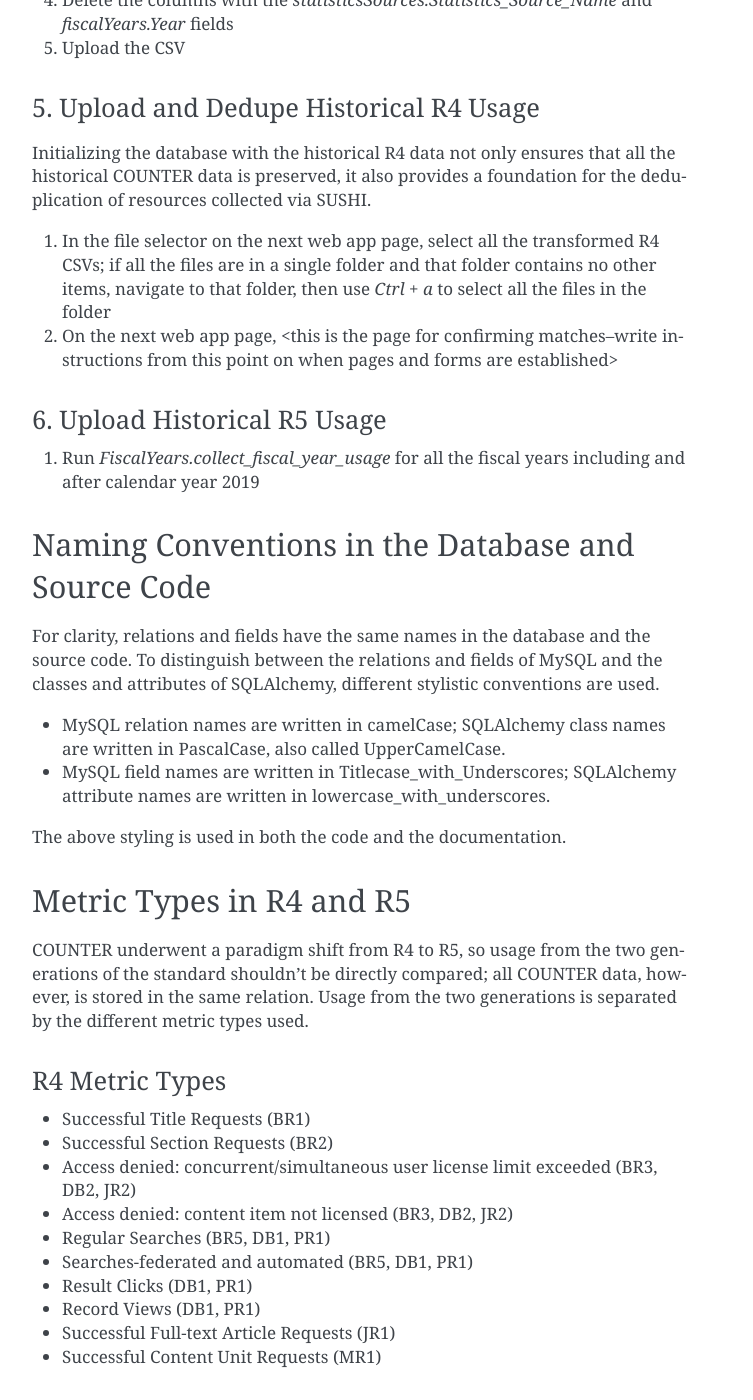
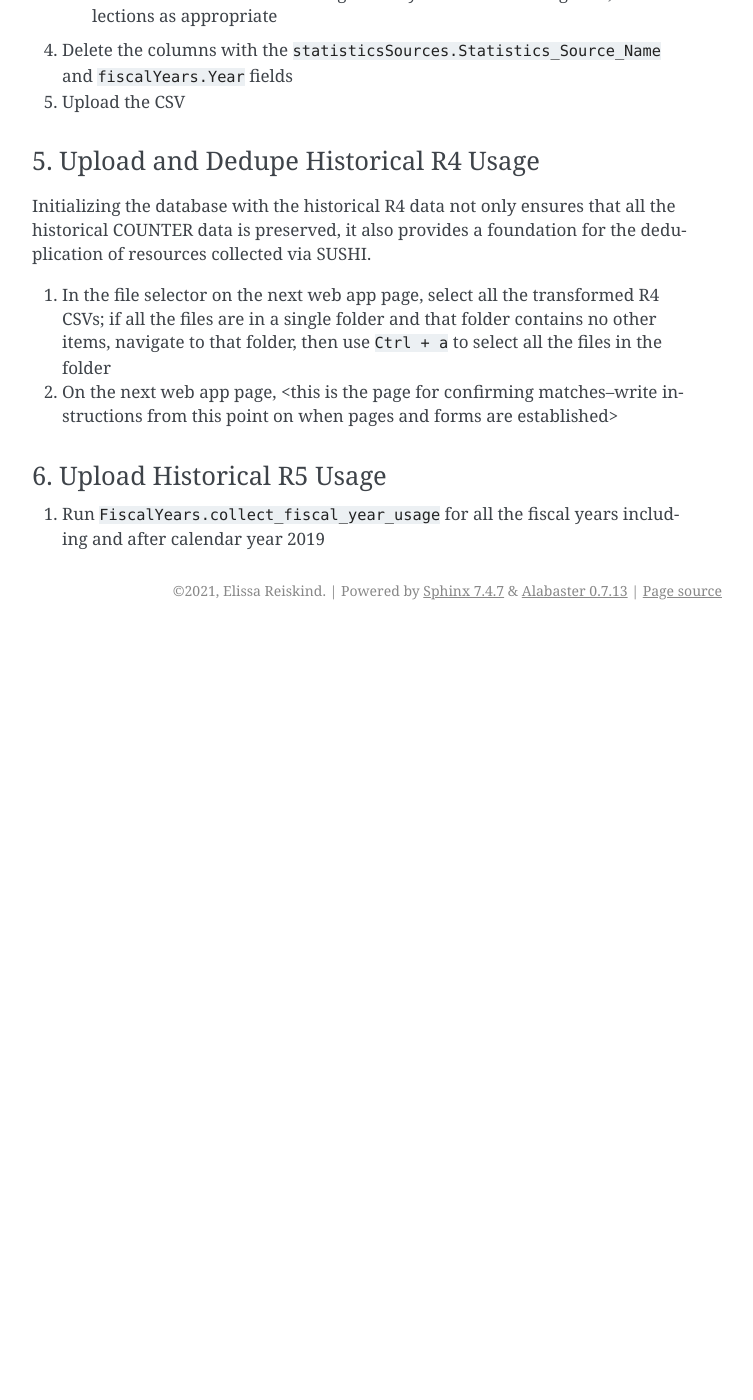
Before and after one commit to ereiskind/nolcat, a Sphinx documentation site: the page built from docs/source/the_database.rst, in a window 1280 px wide and 1400 px high, scrolled down 4723 px. Shown: the whole window, without its empty margins (388-1141 px from the left). Built offline with Sphinx 7.4.7, drawn with Linux system fonts in a browser that asks for light colours; after the commit the page ends 5353 px from its top, so only the background shows below that; some of the changed text lies outside the part shown.

Commit message:
Adjust documentation

```diff
--- a/docs/source/the_database.rst
+++ b/docs/source/the_database.rst
@@ -54,8 +54,8 @@
 4. If numbers weren't added to ``Statistics_Source_ID`` and ``Resource_Source_ID`` in all records as the spreadsheet was being filled in, finish adding sequential numbering to those fields (any records that have duplicates or a note should already have an ID number).
 5. Copy the values in the spreadsheet columns into the columns with the same field labels in "initialize_resourceSources.csv" and "initialize_statisticsSources.csv", including copying the ``Resource Vendor`` and ``Stats Vendor`` columns into the ``REFERENCE Vendor_ID`` fields in the appropriate CSV.
 6. Remove duplicate records in "initialize_resourceSources.csv" and "initialize_statisticsSources.csv", then double check that there are no duplicated values in ``Resource_Source_ID`` or ``Statistics_Source_ID``; if there are duplicates, return to the spreadsheet and determine where the error is, then redo steps five and six.
-7. In "initialize_resourceSources.csv", copy ``=VLOOKUP(D2,initialize_vendors.csv!$A:$C,3,0)`` into cell E2, use autofill to copy the formula in all records, save the results in place as values, and delete column D (field ``REFERENCE Vendor_ID``).
-8. In "initialize_statisticsSources.csv", copy ``=VLOOKUP(C2,initialize_vendors.csv!$A:$C,3,0)`` into cell D2, use autofill to copy the formula in all records, save the results in place as values, and delete column C (field ``REFERENCE Vendor_ID``).
+7. In "initialize_resourceSources.csv", copy ``=VLOOKUP(D2,initialize_vendors.csv!$A:$C,3,0)`` into cell E2, use autofill to copy the formula in all records, save the results in place as values, and delete column D (field ``REFERENCE Vendor_ID``).
+8. In "initialize_statisticsSources.csv", copy ``=VLOOKUP(C2,initialize_vendors.csv!$A:$C,3,0)`` into cell D2, use autofill to copy the formula in all records, save the results in place as values, and delete column C (field ``REFERENCE Vendor_ID``).
 9. Create a new CSV file and name it "initialize_statisticsResourceSources.csv".
 10. Copy the ``Statistics_Source_ID``, ``Resource_Source_ID``, and ``Current_Statistics_Source`` columns from the spreadsheet into "initialize_statisticsResourceSources.csv".
 11. In "initialize_statisticsResourceSources.csv", change ``Statistics_Source_ID`` to ``SRS_Statistics_Source`` and ``Resource_Source_ID`` to ``SRS_Resource_Source``.
@@ -66,11 +66,11 @@
 2. Download "initialize_annualUsageCollectionTracking.csv" from the next page in the web app
 3. Save a copy of the CSV and fill it out from existing documentation
 
-   * For statistics sources/interfaces not requiring usage collection, set `Usage_Is_Being_Collected` to false and choose the appropriate `Collection_Status`
-   * For statistics sources which had manually collected non-COUNTER compliant usage (including COUNTER R3 and earlier), set `Usage_Is_Being_Collected` and `Manual_Collection_Required` to true, `Is_COUNTER_Compliant` to false, choose the appropriate `Collection_Status`, and if a file with the usage exists, put "true" in `Usage_File_Path`
-   * For statistics sources with manually collected COUNTER R4 reports, set `Usage_Is_Being_Collected`, `Manual_Collection_Required`, and `Is_COUNTER_Compliant` to true, choose the appropriate `Collection_Status`, then prepare the R4 reports:
+   * For statistics sources/interfaces not requiring usage collection, set ``Usage_Is_Being_Collected`` to false and choose the appropriate ``Collection_Status``
+   * For statistics sources which had manually collected non-COUNTER compliant usage (including COUNTER R3 and earlier), set ``Usage_Is_Being_Collected`` and ``Manual_Collection_Required`` to true, ``Is_COUNTER_Compliant`` to false, choose the appropriate ``Collection_Status``, and if a file with the usage exists, put "true" in ``Usage_File_Path``
+   * For statistics sources with manually collected COUNTER R4 reports, set ``Usage_Is_Being_Collected``, ``Manual_Collection_Required``, and ``Is_COUNTER_Compliant`` to true, choose the appropriate ``Collection_Status``, then prepare the R4 reports:
 
-     1. Load each R4 report into OpenRefine, ignoring the first seven (7) lines at the beginning of the file and naming the project `<Statistics_Source_ID>_<report type>_<ending year of fiscal year in "yyyy" format>`
+     1. Load each R4 report into OpenRefine, ignoring the first seven (7) lines at the beginning of the file and naming the project ``<Statistics_Source_ID>_<report type>_<ending year of fiscal year in "yyyy" format>``
 
         * Gale reports needed to be copied and pasted as values with the paste special dialog box to work in OpenRefine
         * iG Press/BEP reports have multiple ISBNs and ISSNs in the fields for those values
@@ -78,60 +78,19 @@
      2. Apply the JSON appropriate for the report type
      3. Export the OpenRefine project as an Excel file (this preserves the encoding) into a folder just for these files
 
-   * For statistics sources with R5 SUSHI, set `Usage_Is_Being_Collected` to true, `Manual_Collection_Required` to false, and `Collection_Status` to "Collection not started"
+   * For statistics sources with R5 SUSHI, set ``Usage_Is_Being_Collected`` to true, ``Manual_Collection_Required`` to false, and ``Collection_Status`` to "Collection not started"
    * For statistics sources not falling into any of the above categories, make selections as appropriate
 
-4. Delete the columns with the `statisticsSources.Statistics_Source_Name` and `fiscalYears.Year` fields
+4. Delete the columns with the ``statisticsSources.Statistics_Source_Name`` and ``fiscalYears.Year`` fields
 5. Upload the CSV
 
 5. Upload and Dedupe Historical R4 Usage
 ========================================
 Initializing the database with the historical R4 data not only ensures that all the historical COUNTER data is preserved, it also provides a foundation for the deduplication of resources collected via SUSHI.
 
-1. In the file selector on the next web app page, select all the transformed R4 CSVs; if all the files are in a single folder and that folder contains no other items, navigate to that folder, then use `Ctrl + a` to select all the files in the folder
+1. In the file selector on the next web app page, select all the transformed R4 CSVs; if all the files are in a single folder and that folder contains no other items, navigate to that folder, then use ``Ctrl + a`` to select all the files in the folder
 2. On the next web app page, <this is the page for confirming matches--write instructions from this point on when pages and forms are established>
 
 6. Upload Historical R5 Usage
 =============================
-1. Run `FiscalYears.collect_fiscal_year_usage` for all the fiscal years including and after calendar year 2019
-
-Naming Conventions in the Database and Source Code
-**************************************************
-For clarity, relations and fields have the same names in the database and the source code. To distinguish between the relations and fields of MySQL and the classes and attributes of SQLAlchemy, different stylistic conventions are used.
-
-* MySQL relation names are written in camelCase; SQLAlchemy class names are written in PascalCase, also called UpperCamelCase.
-* MySQL field names are written in Titlecase_with_Underscores; SQLAlchemy attribute names are written in lowercase_with_underscores.
-
-The above styling is used in both the code and the documentation.
-
-Metric Types in R4 and R5
-*************************
-COUNTER underwent a paradigm shift from R4 to R5, so usage from the two generations of the standard shouldn't be directly compared; all COUNTER data, however, is stored in the same relation. Usage from the two generations is separated by the  different metric types used.
-
-R4 Metric Types
-===============
-* Successful Title Requests (BR1)
-* Successful Section Requests (BR2)
-* Access denied: concurrent/simultaneous user license limit exceeded (BR3, DB2, JR2)
-* Access denied: content item not licensed (BR3, DB2, JR2)
-* Regular Searches (BR5, DB1, PR1)
-* Searches-federated and automated (BR5, DB1, PR1)
-* Result Clicks (DB1, PR1)
-* Record Views (DB1, PR1)
-* Successful Full-text Article Requests (JR1)
-* Successful Content Unit Requests (MR1)
-
-R5 Metric Types
-===============
-* Searches_Regular
-* Searches_Automated
-* Searches_Federated
-* Searches_Platform
-* Total_Item_investigations
-* Unique_Item_Investigations
-* Unique_Title_Investigations
-* Total_Item_Requests
-* Unique_Item_Requests
-* Unique_Title_Requests
-* No_License
-* Limit_Exceeded
+1. Run ``FiscalYears.collect_fiscal_year_usage`` for all the fiscal years including and after calendar year 2019
```
Also changed, not shown: docs/source/COUNTER_and_SUSHI.rst (+33 -0 lines), docs/source/code_style_guide.rst (added, +34 -0 lines).
